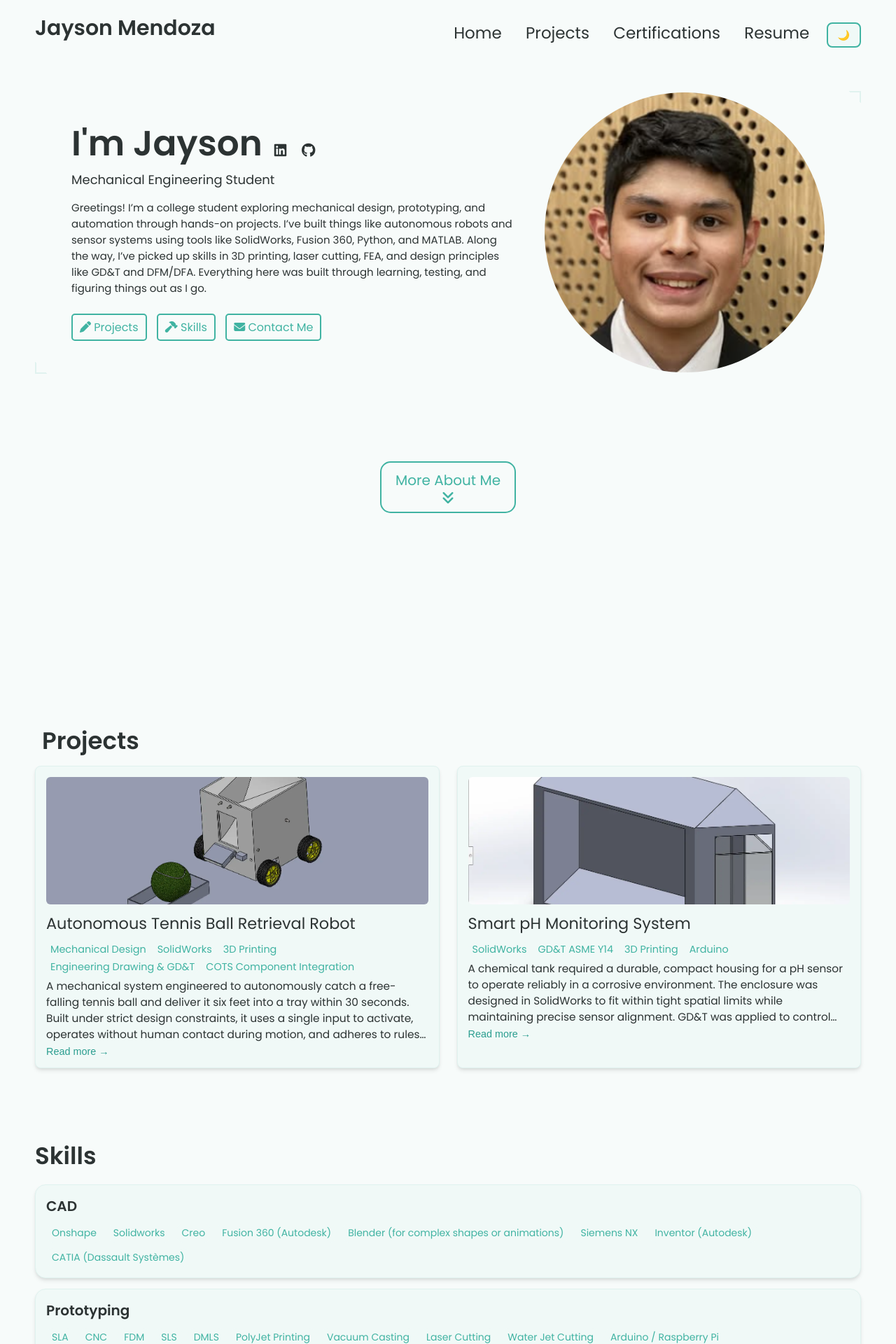
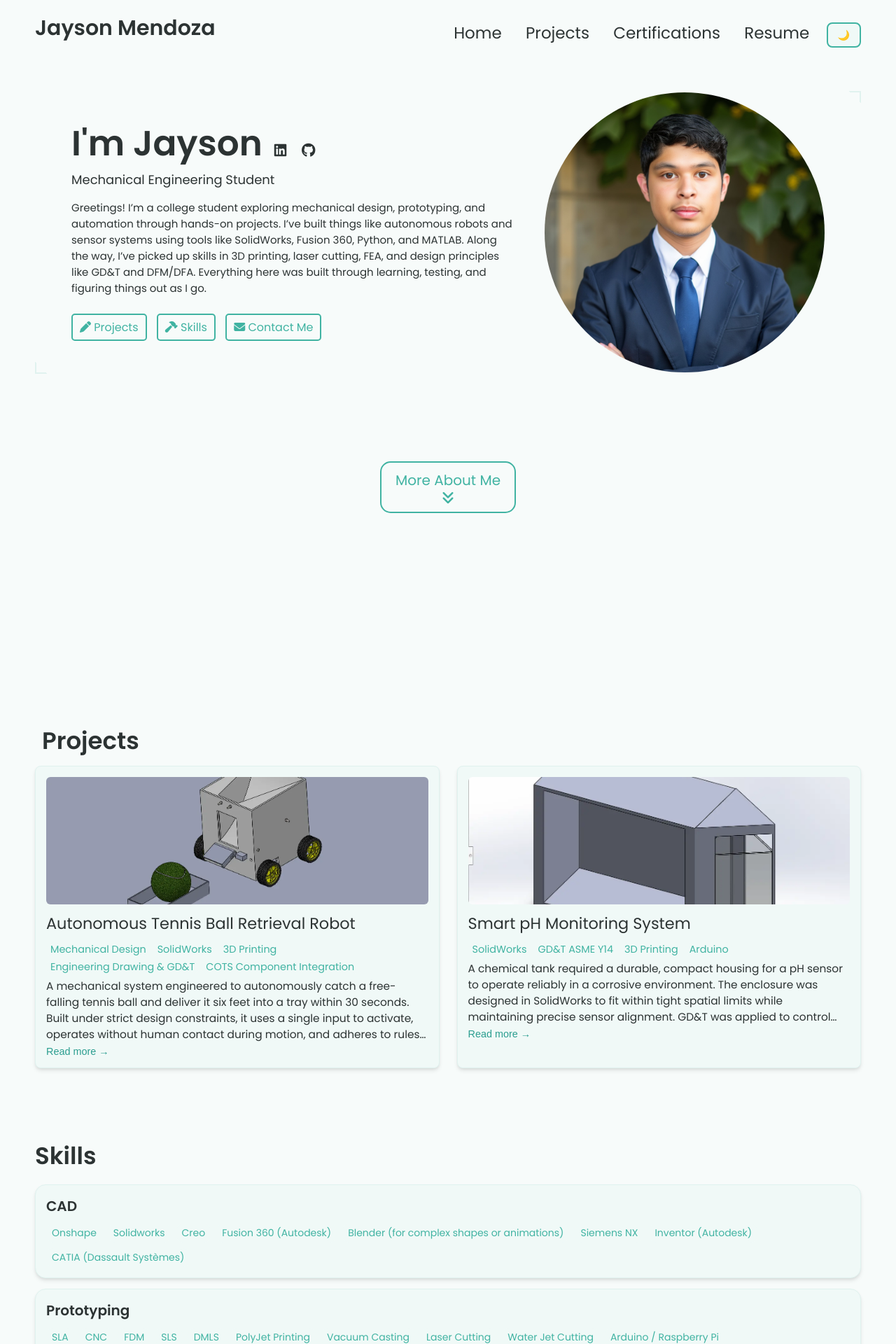
Before and after one commit to jaysonmendoza/jaysonmendoza.github.io, a Jekyll site: the page built from index.html, in a window 1280 px wide. Shown: the top 1920 px of the page at 70% size. Built offline with Jekyll 4.4.1, drawn with Linux system fonts in a browser that asks for light colours.

Commit message:
Update _config.yml

```diff
--- a/_config.yml
+++ b/_config.yml
@@ -21,7 +21,7 @@
   Everything here was built through learning, testing, and figuring things out as I go.
 
 # Place your profile image in /assets/images/profile-image/folder and edit the file name
-profile_image: assets/images/profile-image/image.jpeg
+profile_image: assets/images/profile-image/tryiton__navy_suit_white_shirt_blue_tie_green_foliage_ston_197966.jpg
 
 
 # Link your resume
```
